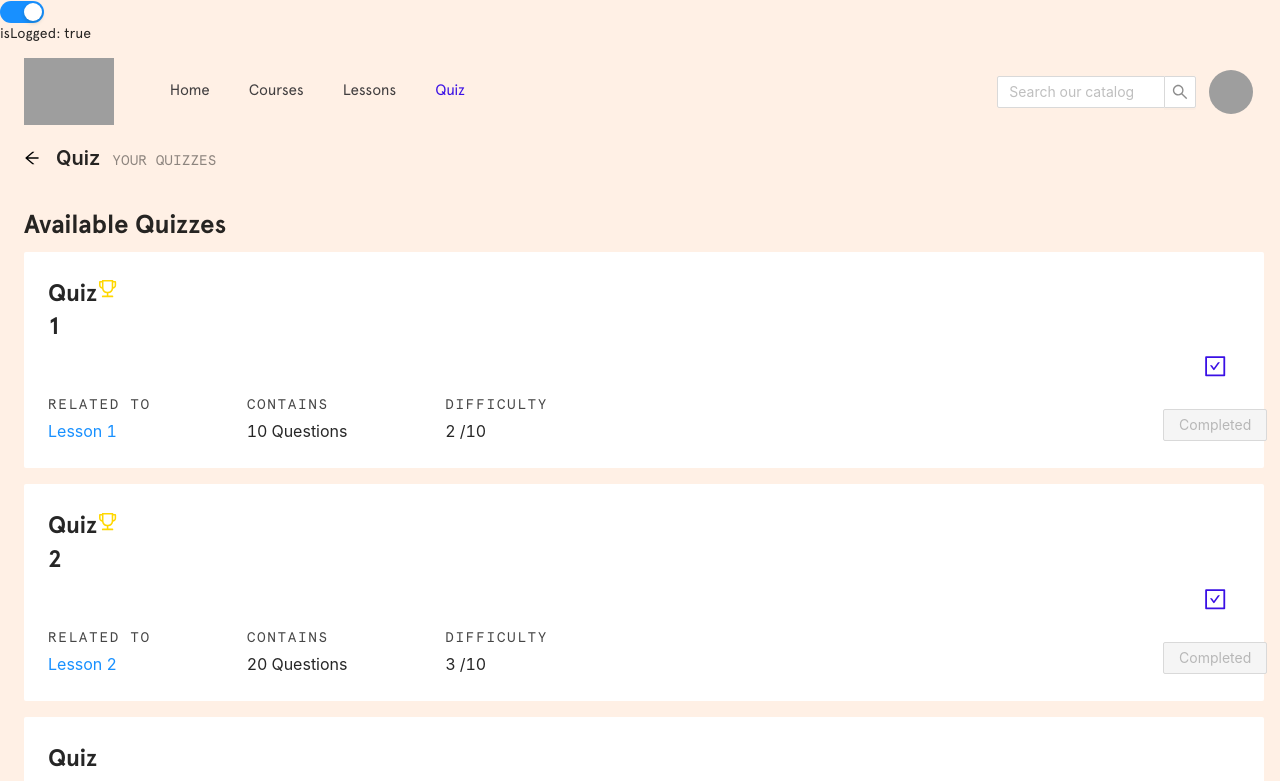
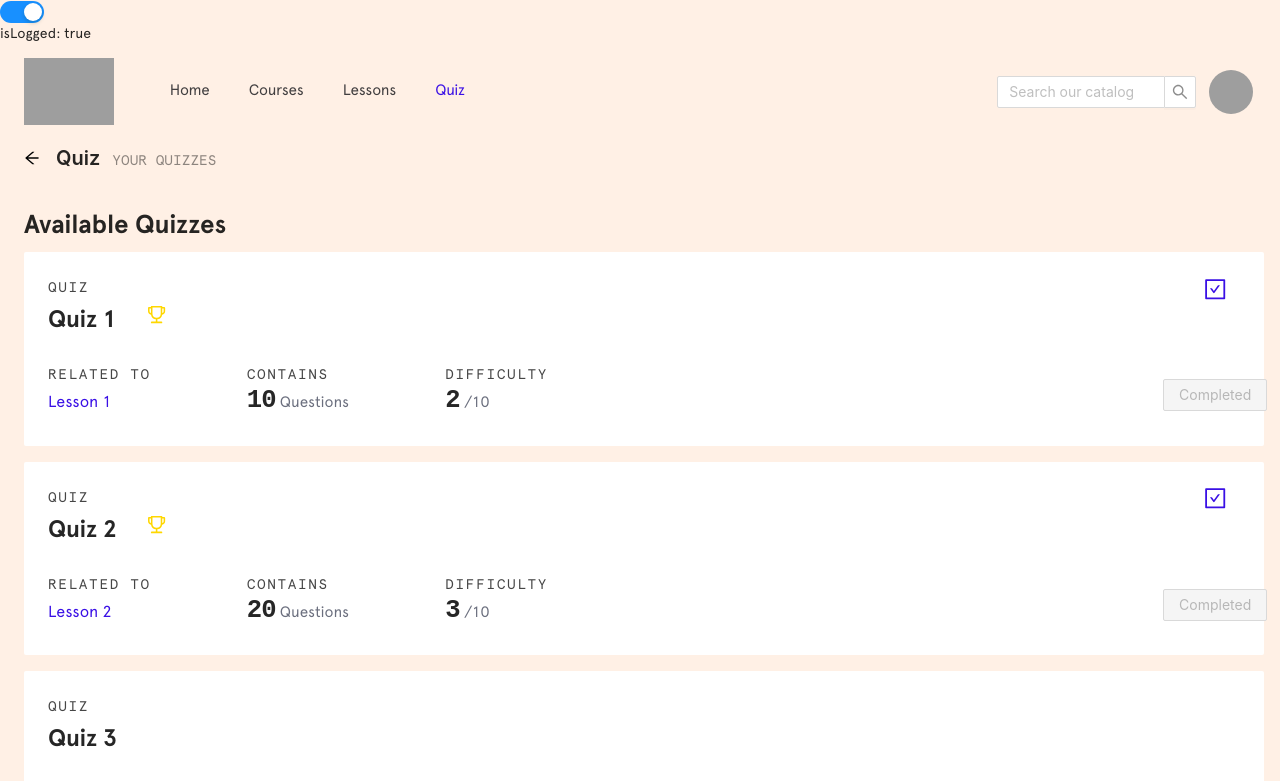
Before and after one commit to antoineGH/sayhello, a React (Create React App) app: page /auth/quiz in a window 1280 px wide. Shown: the top 781 px of the page. Built offline with nearby package versions, Linux system fonts and the light colour scheme; grey boxes are pictures that could not be loaded.

Commit message:
design quiz

```diff
--- a/src/App.css
+++ b/src/App.css
@@ -217,6 +217,19 @@ h4.ant-typography,
 	font-family: 'Apercu-Pro-Regular';
 }
 
+.stat_related .ant-statistic-content-value {
+	font-family: 'Apercu-Pro-Regular';
+	color: rgb(58, 16, 229);
+	transition: ease-in 300ms;
+}
+
+.stat_related .ant-statistic-content-value:hover {
+	color: #3a10e5;
+	background: #0000001f;
+	border-radius: 4px;
+	padding: 0rem 1rem;
+}
+
 /* STRIPE */
 
 .ant-progress-inner {
--- a/src/components/quiz/QuizSummary.tsx
+++ b/src/components/quiz/QuizSummary.tsx
@@ -27,12 +27,22 @@ const QuizSummary = ({
 	return (
 		<>
 			<Row>
-				<Col span={1}>
+				<Col span={22}>
+					<div className='ant-statistic-title'>QUIZ</div>
+				</Col>
+				<Col span={1} offset={1} style={{ justifyContent: 'center', display: 'flex' }}>
+					<Tooltip title={score !== 0 ? `${quizName} completed` : `${quizName} not completed`}>
+						{score !== -1 && <CheckSquareOutlined className='checkedLesson' />}
+					</Tooltip>
+				</Col>
+			</Row>
+			<Row>
+				<Col span={2}>
 					<Title level={4}>{quizName}</Title>
 				</Col>
 				{score !== -1 ? (
 					<Col>
-						<Tooltip title={`Completed, Score ${score}/100`}>
+						<Tooltip title={`Completed: Score ${score}%`}>
 							<TrophyOutlined style={{ color: 'gold', fontSize: '1.2rem', marginTop: '.2rem' }} />
 						</Tooltip>
 					</Col>
@@ -40,28 +50,28 @@ const QuizSummary = ({
 					''
 				)}
 			</Row>
-			<Row>
-				<Col span={1} offset={23} style={{ justifyContent: 'center', display: 'flex' }}>
-					<Tooltip title={score !== 0 ? `${quizName} completed` : `${quizName} not completed`}>
-						{score !== -1 ? (
-							<CheckSquareOutlined className='checkedLesson' />
-						) : (
-							<BorderOutlined className='uncheckedLesson' />
-						)}
-					</Tooltip>
-				</Col>
-			</Row>
+			<Row></Row>
 			<Row style={{ marginTop: '1rem' }}>
 				<Col span={4}>
 					<Link to={`/auth/lesson/${lessonID}`}>
-						<Statistic title='Related to' value={lessonName} valueStyle={{ color: '#1890ff' }} />
+						<Statistic
+							className='stat_related'
+							title='Related to'
+							value={lessonName}
+							valueStyle={{ color: '#1890ff' }}
+						/>
 					</Link>
 				</Col>
 				<Col span={4}>
-					<Statistic title='Contains' value={numberQuestion} suffix='Questions' />
+					<Statistic
+						className='stat_course_lower'
+						title='Contains'
+						value={numberQuestion}
+						suffix='Questions'
+					/>
 				</Col>
 				<Col span={4}>
-					<Statistic title='Difficulty' value={difficulty} suffix='/10' />
+					<Statistic className='stat_course_lower' title='Difficulty' value={difficulty} suffix='/10' />
 				</Col>
 				<Col span={1} offset={11} style={{ justifyContent: 'center', display: 'flex' }}>
 					<Button style={{ marginTop: '1rem' }} disabled={score !== -1} onClick={() => handleQuiz(quizID)}>
```
